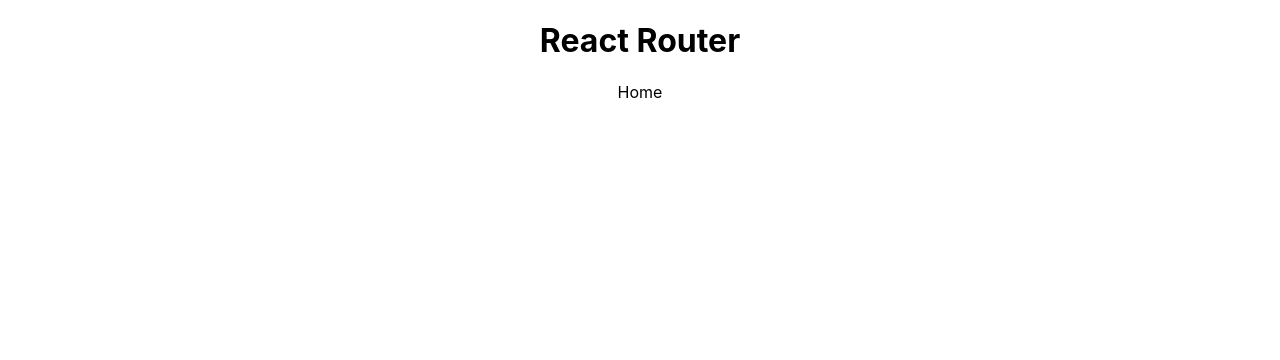
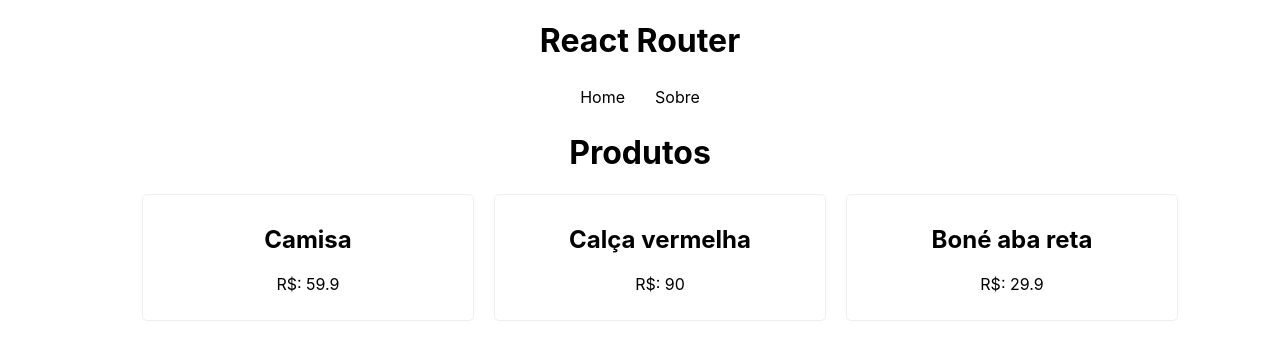
Before and after one commit to clacerda/React_Aulas_ProfMateusBattisti, a React (Create React App) app in the folder REACTROUTER/reactrouter/: page / in a window 1280 px wide. Shown: the top 360 px of the page. Built offline with nearby package versions, Linux system fonts and the light colour scheme; data requests are answered from the project's data file.

Commit message:
Products

```diff
--- a/REACTROUTER/reactrouter/src/App.js
+++ b/REACTROUTER/reactrouter/src/App.js
@@ -2,15 +2,19 @@
 //1 - config react rout.
 import {BrowserRouter, Routes, Route} from 'react-router-dom';
 
+//Components
+
 // pages import
 import Home from './pages/Home';
 import About from './pages/About';
+import Navbar from './components/Navbar';
 
 function App() {
   return (
     <div className="App">
         <h1>React Router</h1>
         <BrowserRouter>
+        <Navbar />
           <Routes>
             <Route path='/' element={<Home />} />
             <Route path='/about' element={<About />} />
--- /dev/null
+++ b/REACTROUTER/reactrouter/src/components/Navbar.css
@@ -0,0 +1,20 @@
+nav {
+    display: flex;
+    justify-content: center;
+}
+
+nav a {
+    margin: 0 10px;
+    padding: 5px;
+    text-decoration: none;
+    color: rgb(0, 0, 0);
+}
+
+nav a:hover {
+    color: #ccc;
+}
+
+.active {
+    background-color: #000;
+    color: #fff;
+}
--- /dev/null
+++ b/REACTROUTER/reactrouter/src/components/Navbar.js
@@ -0,0 +1,13 @@
+import "./Navbar.css"
+import { Link } from "react-router-dom"
+
+const Navbar = () => {
+  return (
+    <nav>
+        <Link to="/">Home</Link>
+        <Link to="/About">Sobre</Link>
+    </nav>
+  )
+}
+
+export default Navbar
--- /dev/null
+++ b/REACTROUTER/reactrouter/src/hooks/useFetch.js
@@ -0,0 +1,95 @@
+import {useState, useEffect} from 'react'
+
+// 4 - Custom Hook
+
+export const useFetch = (url) => {
+    const [data, setData] = useState(null);
+
+    // 5 - Refatorando o Post
+
+    const [config, setConfig] = useState(null);
+    const [method, setMethod] = useState(null);
+    const [callFetch, setCallFetch] = useState(false);
+
+    // 6 - Loading
+    const [loading, setLoading] = useState(false);
+
+    // 7 - Tratando erros
+    const [error, setError] = useState(null);
+
+    const [itemId, setItemId] = useState(null);
+
+    const httpConfig = (data, method) => {
+        if(method === "POST"){
+            setConfig({
+                method,
+                headers : {
+                    "Content-Type": "application/json"
+                },
+                body: JSON.stringify(data),
+            });
+            setMethod(method);
+        } else if(method === 'DELETE') {
+            setConfig({
+                method,
+                headers : {
+                    "Content-Type": "application/json"
+                },
+            });
+            setMethod(method);
+            setItemId(data);
+        }
+    }
+
+    useEffect(() => {
+        const fetchData = async () => {
+
+            // 6- loading
+            setLoading(true);
+
+            try {
+
+                const res = await fetch(url);
+                const json = await res.json();
+                setData(json);
+
+            } catch (error) {
+                console.log(error.message)
+                setError("Houve algum erro ao carregar os dados...")
+            }
+
+            setLoading(false);
+        }
+
+        fetchData();
+
+    }, [url, callFetch]);
+
+    // 5 - refatorando POST
+
+    useEffect(() => {
+
+        const httpRequest = async () => {
+
+            if(method === "POST"){
+                let fetchOptions = [url, config];
+                const res = await fetch(...fetchOptions);
+                const json = await res.json()
+                setCallFetch(json);
+
+           } else if(method === "DELETE") {
+
+            const deleteUrl = `${url}/${itemId}`;
+            const res = await fetch(deleteUrl, config);
+            const json = await res.json();
+            setCallFetch(json);
+        }
+    }
+
+        httpRequest();
+
+    }, [config, method, url])
+
+    return {data, httpConfig, loading, error};
+
+};
--- a/REACTROUTER/reactrouter/src/pages/Home.css
+++ b/REACTROUTER/reactrouter/src/pages/Home.css
@@ -0,0 +1,15 @@
+.products {
+    display: flex;
+    justify-content: center;
+    flex-wrap: wrap;
+}
+
+.products li {
+    border: 1px solid #efeeef;
+    border-radius: 5px;
+    padding: 10px;
+    text-align: center;
+    list-style: none;
+    margin: 0 10px;
+    width: 25%;
+}
--- a/REACTROUTER/reactrouter/src/pages/Home.js
+++ b/REACTROUTER/reactrouter/src/pages/Home.js
@@ -1,8 +1,27 @@
-import React from 'react'
+import { Link } from "react-router-dom";
+import { useFetch } from "../hooks/useFetch";
+
+import './Home.css';
 
 const Home = () => {
+
+
+  const url = 'http://localhost:3000/products'
+  const {data: items, loading, error} = useFetch(url)
+
   return (
-    <div>Home</div>
+    <div>
+      <h1>Produtos</h1>
+       {error && <p>{error}</p>}
+      <ul className="products">
+        {items && items.map(item => (
+          <li key={item.id}>
+            <h2>{item.name}</h2>
+            <p>R$: {item.price}</p>
+          </li>
+        ))}
+      </ul>
+    </div>
   )
 }
 
```
